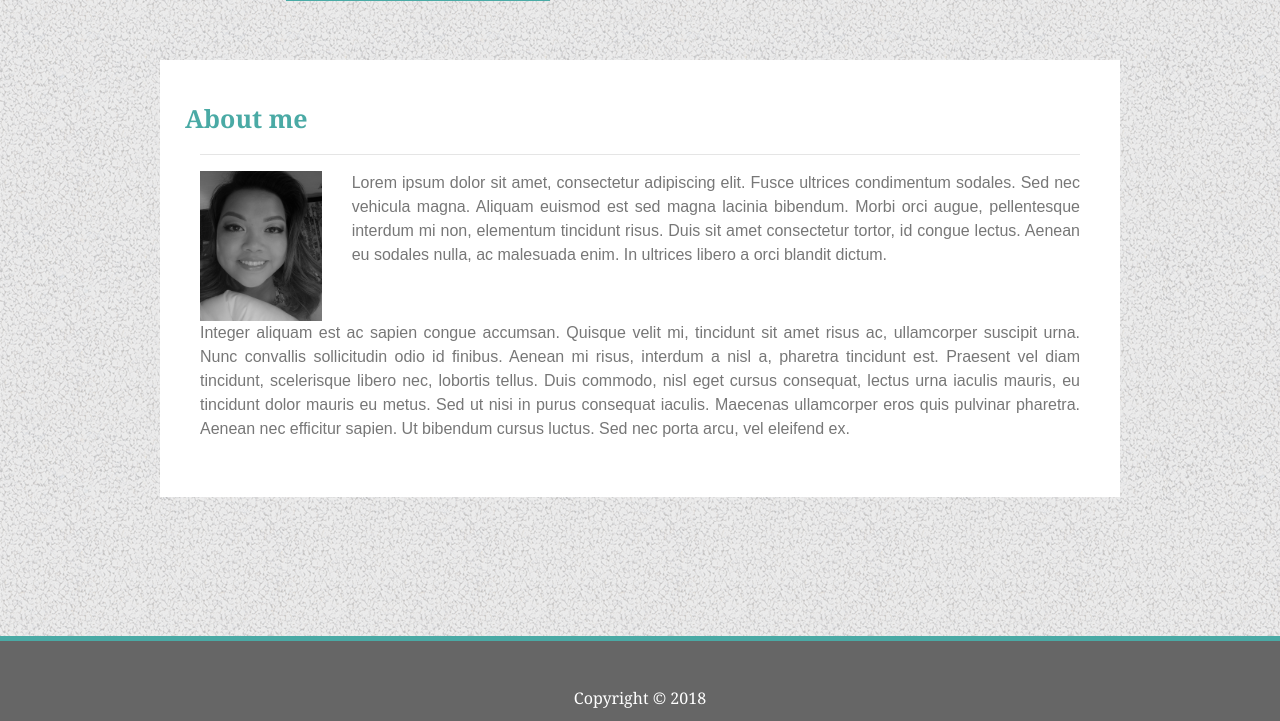
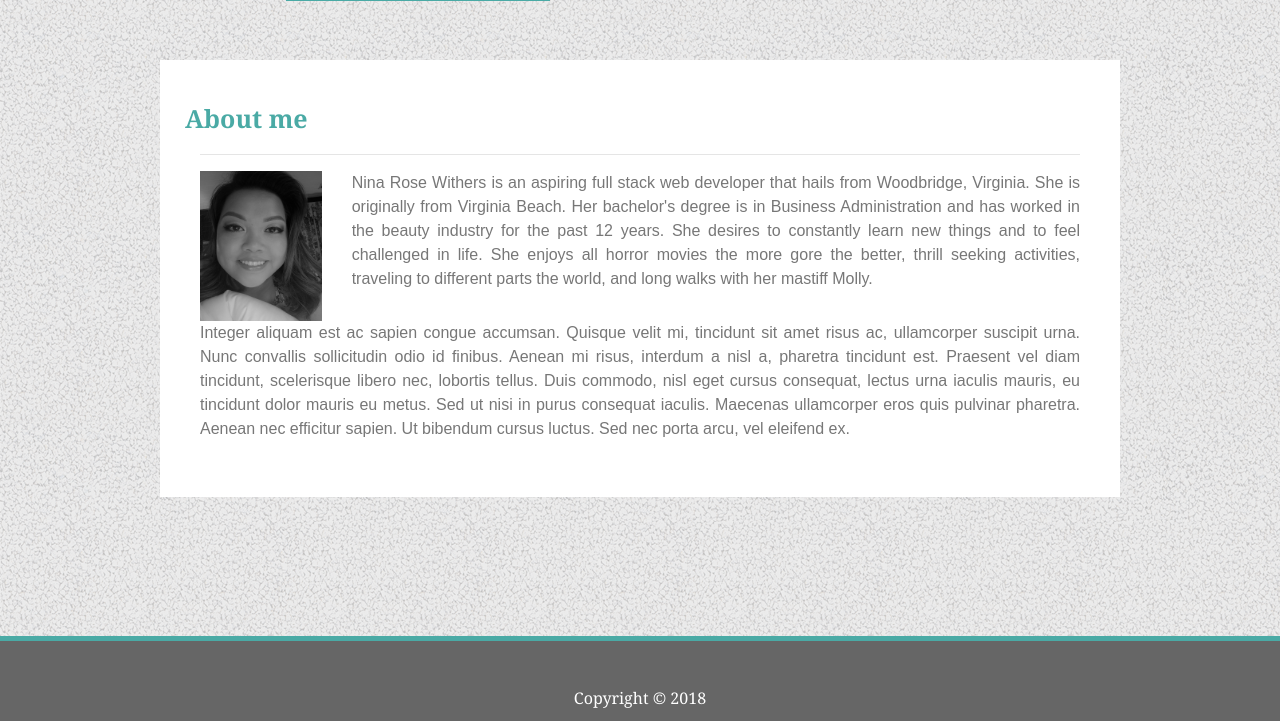
Before and after one commit to nrgtwithers/Bootstrap-Porfolio, a plain HTML site: page index.html in a window 1280 px wide. Shown: the part 79-800 px from the top of the page. Drawn offline with nearby package versions, Linux system fonts and the light colour scheme; files that its build step writes are made by us from their sources; files whose address does not match are found by name.

Commit message:
added content to portfolio

```diff
--- a/index.html
+++ b/index.html
@@ -41,7 +41,7 @@
         </div>
         <div class="col-md-10">
             <div class="bio">
-            <p>Lorem ipsum dolor sit amet, consectetur adipiscing elit. Fusce ultrices condimentum sodales. Sed nec vehicula magna. Aliquam euismod est sed magna lacinia bibendum. Morbi orci augue, pellentesque interdum mi non, elementum tincidunt risus. Duis sit amet consectetur tortor, id congue lectus. Aenean eu sodales nulla, ac malesuada enim. In ultrices libero a orci blandit dictum.</p>
+            <p>Nina Rose Withers is an aspiring full stack web developer that hails from Woodbridge, Virginia. She is originally from Virginia Beach. Her bachelor's degree is in Business Administration and has worked in the beauty industry for the past 12 years. She desires to constantly learn new things and to feel challenged in life. She enjoys all horror movies the more gore the better, thrill seeking activities, traveling to different parts the world, and long walks with her mastiff Molly.</p>
             </div>
         </div>
     </div>
```
